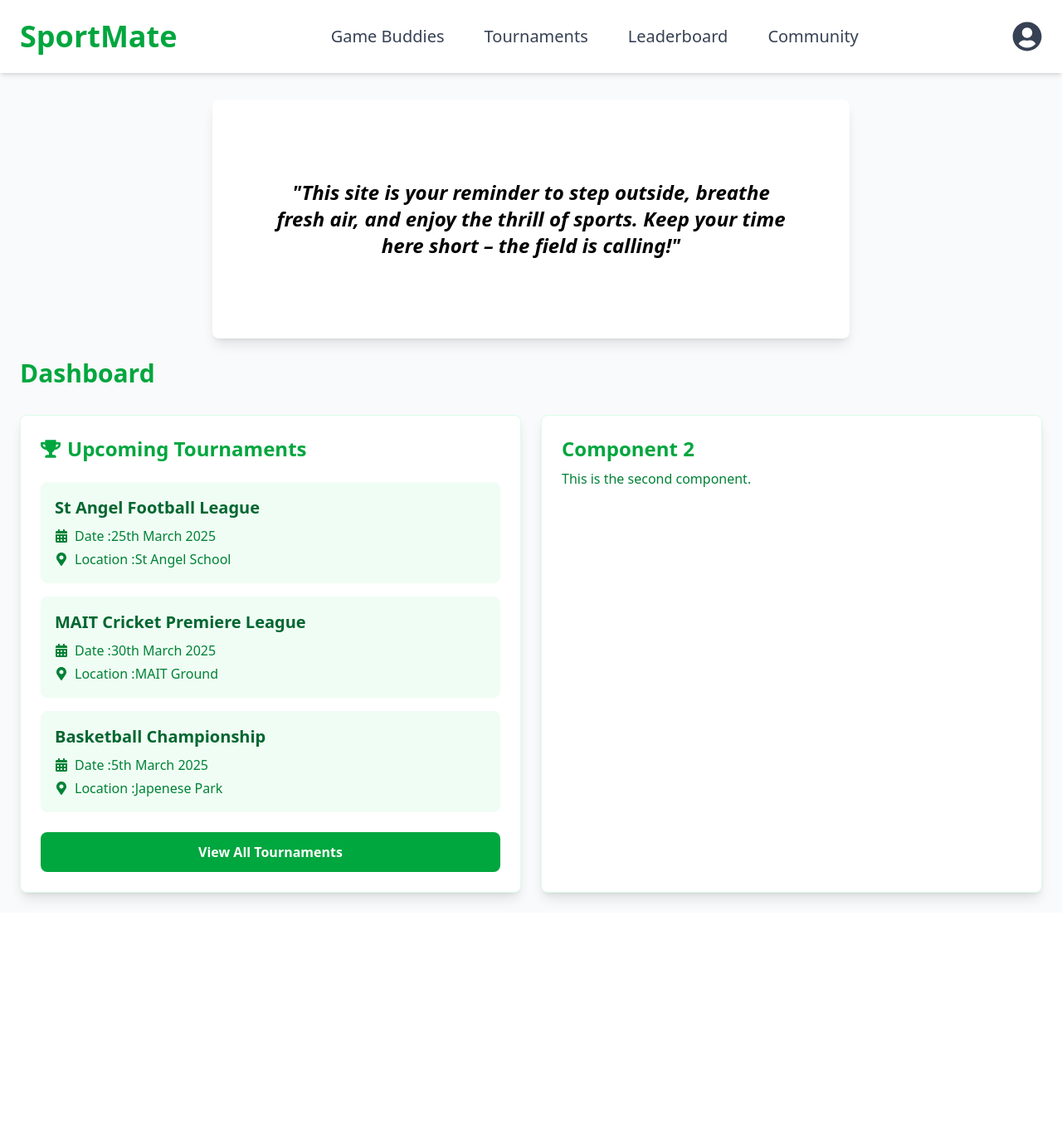
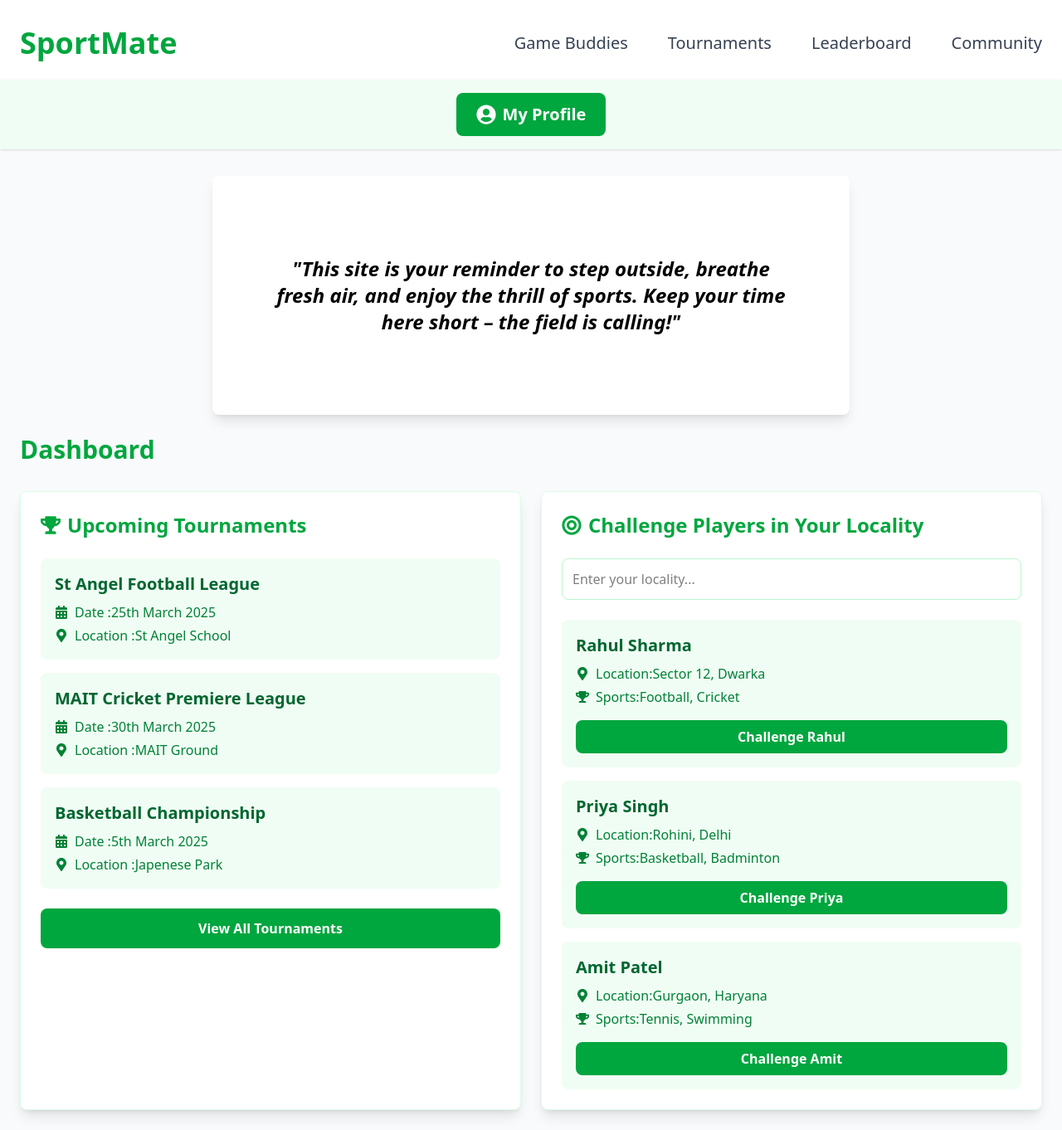
Before and after one commit to pulkitahuja02/sportmatev3, a React (Vite) app: page /dashboard in a window 1280 px wide. Shown: the whole page at 83% size. Before the commit the page ends 1100 px from the top, so only its background shows below. Built offline with nearby package versions, Linux system fonts and the light colour scheme.

Commit message:
Updated the dashboard

```diff
--- /dev/null
+++ b/src/components/Challenge.jsx
@@ -0,0 +1,81 @@
+import React from "react";
+import { FaBullseye, FaMapMarkerAlt, FaTrophy } from "react-icons/fa";
+
+const Challenge = () => {
+  return (
+    <div className="bg-white rounded-lg shadow-lg p-6 border border-green-100">
+      {/* Heading */}
+      <h2 className="text-2xl font-bold text-green-600 mb-6 flex items-center">
+        <FaBullseye className="mr-2" /> Challenge Players in Your Locality
+      </h2>
+
+      {/* Search Bar for Locality */}
+      <div className="mb-6">
+        <input
+          type="text"
+          placeholder="Enter your locality..."
+          className="w-full p-3 border border-green-200 rounded-lg focus:outline-none focus:ring-2 focus:ring-green-500"
+        />
+      </div>
+
+      {/* List of Players */}
+      <div className="space-y-4">
+        {/* Player 1 */}
+        <div className="p-4 border border-green-50 rounded-lg hover:shadow-md transition-shadow bg-green-50 hover:bg-green-100">
+          <h3 className="text-xl font-semibold text-green-800">Rahul Sharma</h3>
+          <div className="mt-2 space-y-1">
+            <p className="text-green-700 flex items-center">
+              <FaMapMarkerAlt className="mr-2" />
+              <span className="font-medium">Location:</span> Sector 12, Dwarka
+            </p>
+            <p className="text-green-700 flex items-center">
+              <FaTrophy className="mr-2" />
+              <span className="font-medium">Sports:</span> Football, Cricket
+            </p>
+          </div>
+          <button className="mt-4 w-full bg-green-600 text-white py-2 rounded-lg font-semibold hover:bg-green-700 transition duration-300">
+            Challenge Rahul
+          </button>
+        </div>
+
+        {/* Player 2 */}
+        <div className="p-4 border border-green-50 rounded-lg hover:shadow-md transition-shadow bg-green-50 hover:bg-green-100">
+          <h3 className="text-xl font-semibold text-green-800">Priya Singh</h3>
+          <div className="mt-2 space-y-1">
+            <p className="text-green-700 flex items-center">
+              <FaMapMarkerAlt className="mr-2" />
+              <span className="font-medium">Location:</span> Rohini, Delhi
+            </p>
+            <p className="text-green-700 flex items-center">
+              <FaTrophy className="mr-2" />
+              <span className="font-medium">Sports:</span> Basketball, Badminton
+            </p>
+          </div>
+          <button className="mt-4 w-full bg-green-600 text-white py-2 rounded-lg font-semibold hover:bg-green-700 transition duration-300">
+            Challenge Priya
+          </button>
+        </div>
+
+        {/* Player 3 */}
+        <div className="p-4 border border-green-50 rounded-lg hover:shadow-md transition-shadow bg-green-50 hover:bg-green-100">
+          <h3 className="text-xl font-semibold text-green-800">Amit Patel</h3>
+          <div className="mt-2 space-y-1">
+            <p className="text-green-700 flex items-center">
+              <FaMapMarkerAlt className="mr-2" />
+              <span className="font-medium">Location:</span> Gurgaon, Haryana
+            </p>
+            <p className="text-green-700 flex items-center">
+              <FaTrophy className="mr-2" />
+              <span className="font-medium">Sports:</span> Tennis, Swimming
+            </p>
+          </div>
+          <button className="mt-4 w-full bg-green-600 text-white py-2 rounded-lg font-semibold hover:bg-green-700 transition duration-300">
+            Challenge Amit
+          </button>
+        </div>
+      </div>
+    </div>
+  );
+};
+
+export default Challenge;
--- a/src/components/Navbar.jsx
+++ b/src/components/Navbar.jsx
@@ -7,7 +7,7 @@ const Navbar = () => {
   return (
     <>
       {/* Main Navbar */}
-      <nav className="bg-white p-6 shadow-md">
+      <nav className="bg-white p-6 pt-8 shadow-md"> {/* Added pt-8 for top padding */}
         <div className="container mx-auto flex justify-between items-center">
           {/* Left: SportMate (Green Color) */}
           <h1 className="text-4xl font-bold text-green-600">SportMate</h1>
@@ -18,11 +18,6 @@ const Navbar = () => {
             <a href="/tournaments" className="text-xl text-gray-700 hover:text-green-600">Tournaments</a>
             <a href="/leaderboard" className="text-xl text-gray-700 hover:text-green-600">Leaderboard</a>
             <a href="/community" className="text-xl text-gray-700 hover:text-green-600">Community</a>
-          </div>
-
-          {/* Right: Profile Icon (Desktop View) */}
-          <div className="hidden md:block text-gray-700 hover:text-green-600">
-            <FaUserCircle className="text-4xl" />
           </div>
 
           {/* Hamburger Menu (Mobile View) */}
@@ -44,9 +39,12 @@ const Navbar = () => {
         )}
       </nav>
 
-      {/* Fixed Bottom Bar for Mobile */}
-      <div className="md:hidden fixed bottom-0 left-0 right-0 bg-white shadow-lg p-4 flex justify-center items-center">
-        <a href="/my-profile" className="flex items-center text-xl text-gray-700 hover:text-green-600">
+      {/* My Profile Button (Navbar ke neeche, center-aligned) */}
+      <div className="w-full flex justify-center bg-green-50 py-4 shadow-sm">
+        <a
+          href="/my-profile"
+          className="flex items-center justify-center bg-green-600 text-white text-xl font-semibold py-3 px-6 rounded-lg hover:bg-green-700 transition duration-300"
+        >
           <FaUserCircle className="text-2xl mr-2" />
           <span>My Profile</span>
         </a>
--- a/src/pages/Dashboard2.jsx
+++ b/src/pages/Dashboard2.jsx
@@ -2,7 +2,7 @@ import React from "react";
 import Navbar from "../components/Navbar";
 import Carousel from "../components/Carousel";
 import UpcomingTournaments from "../components/UpcomingTournaments";
-import Component2 from "../components/component2"; // Import Component2
+import Challenge from "../components/Challenge"; // Import the new component
 
 const DashboardPage = () => {
   return (
@@ -20,8 +20,8 @@ const DashboardPage = () => {
           {/* Upcoming Tournaments */}
           <UpcomingTournaments />
 
-          {/* Component 2 */}
-          <Component2 />
+          {/* Challenge Players */}
+          <Challenge />
         </div>
       </div>
     </div>
```
